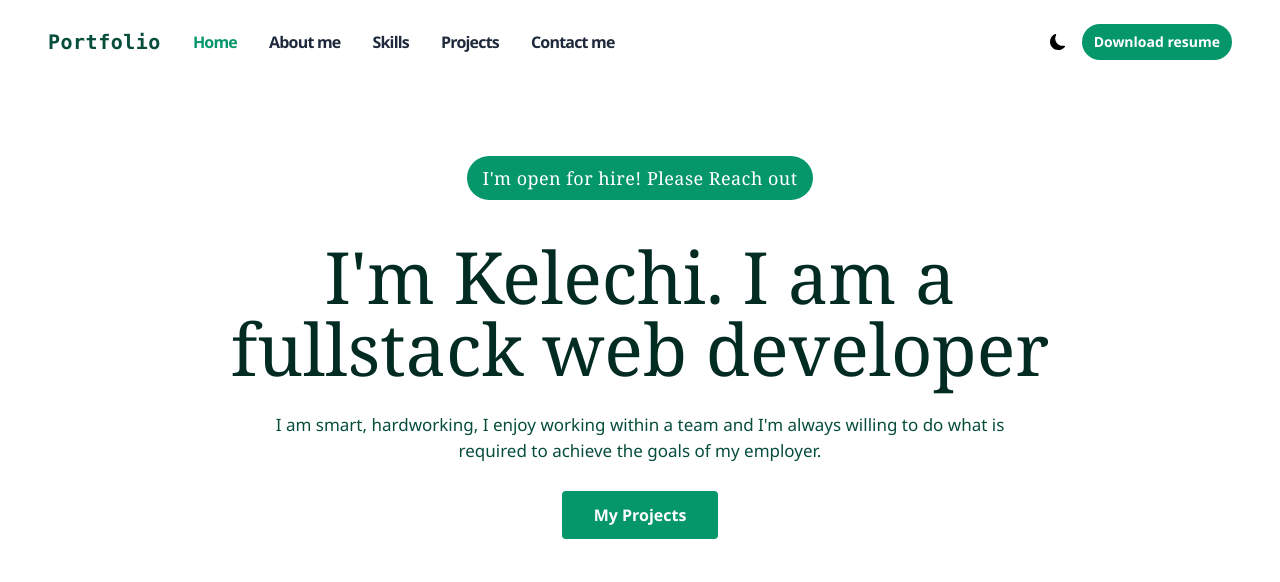
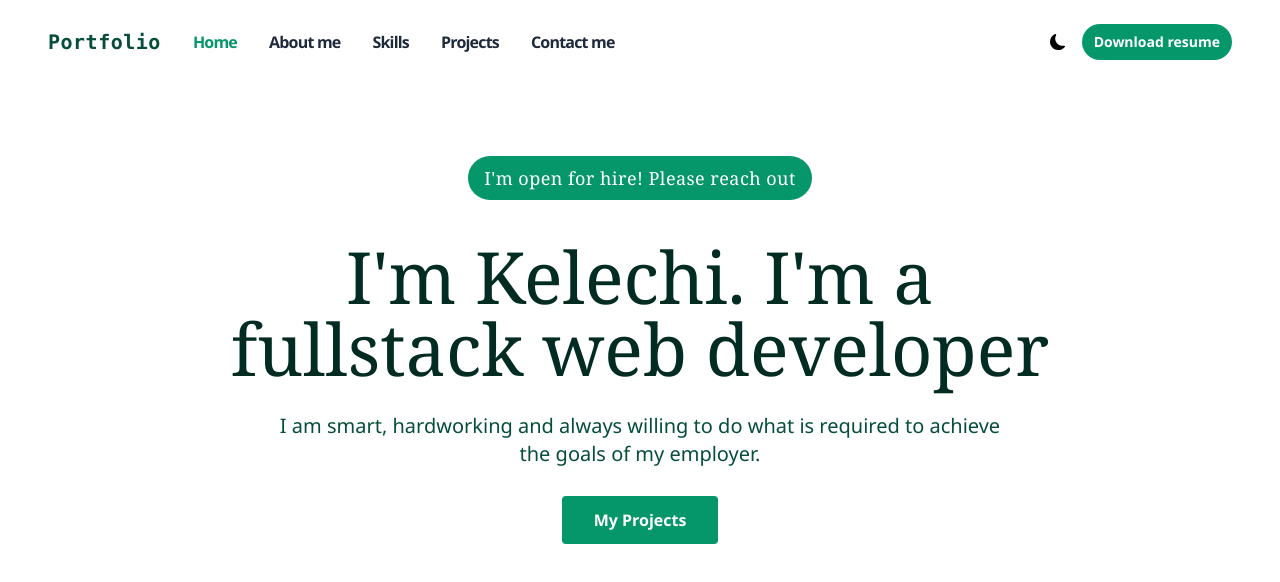
Before and after one commit to Kelechi095/Portfolio, a React (Vite) app: page / in a window 1280 px wide. Shown: the top 582 px of the page. Built offline with nearby package versions, Linux system fonts and the light colour scheme.

Commit message:
modified styling

```diff
--- a/src/Pages/Home.tsx
+++ b/src/Pages/Home.tsx
@@ -16,10 +16,10 @@ export default function Home() {
     <Wrapper>
       <Nav />
       <section className="mt-24">
-        <h2 className="hero-label">I'm open for hire! Please Reach out</h2>
-        <h1 className="hero-main-text">I'm Kelechi. I am a fullstack web developer</h1>
+        <h2 className="hero-label">I'm open for hire! Please reach out</h2>
+        <h1 className="hero-main-text">I'm Kelechi. I'm a fullstack web developer</h1>
         <h3 className="hero-sub-text">
-          I am smart, hardworking, I enjoy working within a team and I'm always willing to do what is required to achieve the goals of my employer.
+          I am smart, hardworking and always willing to do what is required to achieve the goals of my employer.
         </h3>
 
         <div className="flex justify-center">
--- a/src/index.css
+++ b/src/index.css
@@ -40,11 +40,11 @@ html, body, label {
     @apply mx-auto font-serif text-center text-base md:text-lg lg:text-lg px-4 py-2 w-fit text-white  bg-emerald-600 rounded-full tracking-wide leading-5
   }
   .hero-main-text {
-    @apply mt-8 mb-2  mx-auto max-w-md text-5xl md:text-6xl lg:text-7xl md:max-w-lg  lg:max-w-4xl text-center font-serif p-2 text-emerald-950 dark:text-white
+    @apply mt-8 mb-2  mx-auto max-w-md text-4xl md:text-6xl lg:text-7xl md:max-w-lg  lg:max-w-4xl text-center font-serif p-2 text-emerald-950 dark:text-white
   }
 
   .hero-sub-text {
-    @apply text-[15px] font-medium md:max-w-lg mb-2 text-emerald-900 lg:max-w-3xl lg:text-[17px] text-center mx-auto p-3 dark:text-white
+    @apply text-[15px] font-medium md:max-w-lg mb-2 text-emerald-900 lg:max-w-3xl lg:text-xl text-center mx-auto p-3 dark:text-white
   }
 
   .hero-button {
```
